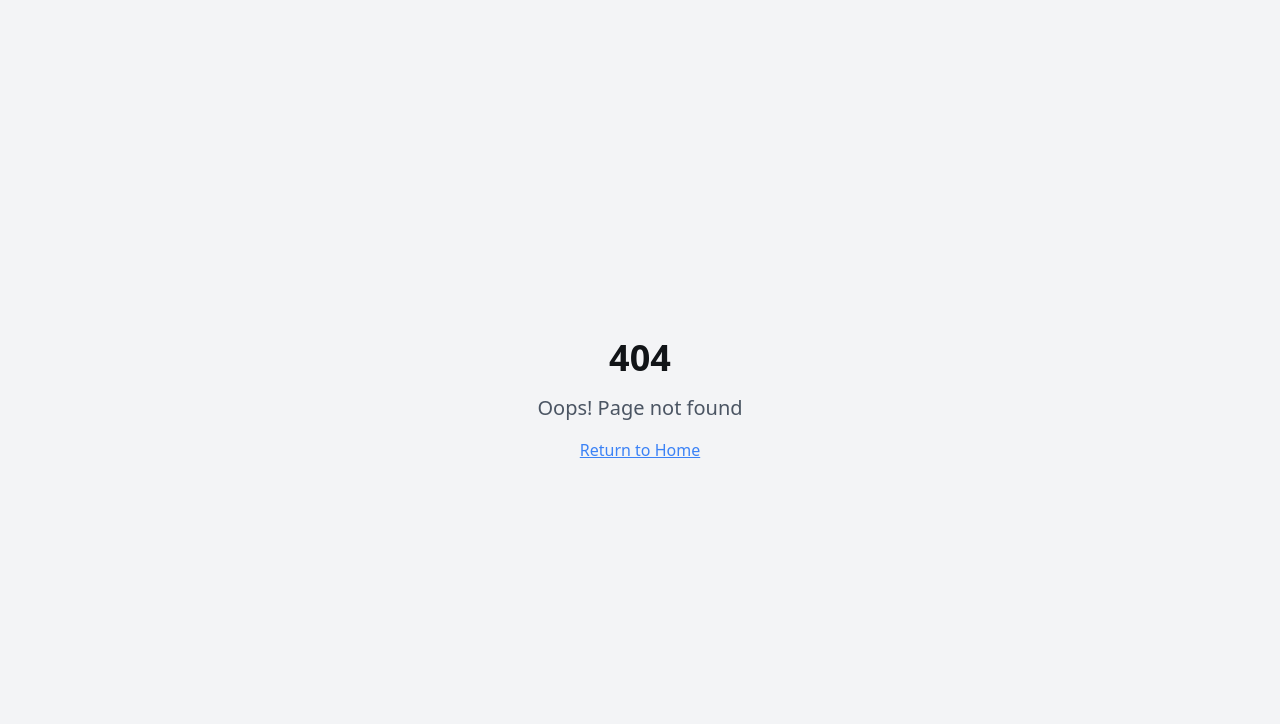
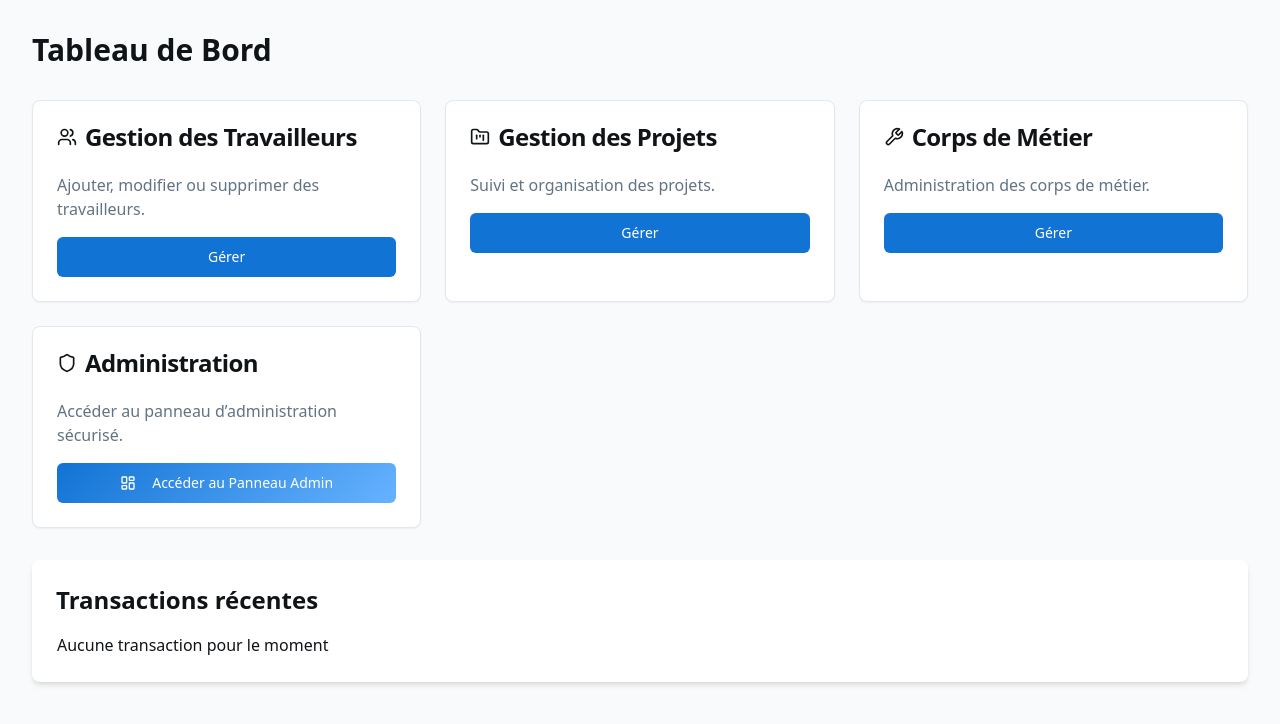
Before and after one commit to ANGE22593/Dtech-gesiton, a React (Vite) app: page /dashboard in a window 1280 px wide. Before the commit this address had no page. Shown: the top 724 px of the page. Built offline with nearby package versions, Linux system fonts and the light colour scheme.

Commit message:
Mise à jour Dashboard.tsx et App.tsx

```diff
--- a/src/App.tsx
+++ b/src/App.tsx
@@ -32,6 +32,9 @@ const App = () => {
             {/* Page d'accueil → uniquement formulaire */}
             <Route path="/" element={<Index onAddTransaction={handleAddTransaction} />} />
 
+            {/* Dashboard → transactions passées en props */}
+            <Route path="/dashboard" element={<Dashboard transactions={transactions} />} />
+
             {/* Admin */}
             <Route path="/admin-login" element={<AdminLogin />} />
             <Route path="/admin-panel" element={<AdminPanel />} />
--- a/src/pages/Dashboard.tsx
+++ b/src/pages/Dashboard.tsx
@@ -1,17 +1,22 @@
-import { useNavigate } from "react-router-dom"
-import { Card, CardHeader, CardTitle, CardContent } from "@/components/ui/card"
-import { Button } from "@/components/ui/button"
-import { Users, FolderKanban, Wrench, LayoutDashboard, Shield } from "lucide-react"
+import { useNavigate } from "react-router-dom";
+import { Card, CardHeader, CardTitle, CardContent } from "@/components/ui/card";
+import { Button } from "@/components/ui/button";
+import { Users, FolderKanban, Wrench, LayoutDashboard, Shield } from "lucide-react";
+import { Transaction } from "@/types/transaction";
 
-export default function Dashboard() {
-  const navigate = useNavigate()
+interface DashboardProps {
+  transactions: Transaction[];
+}
+
+export default function Dashboard({ transactions }: DashboardProps) {
+  const navigate = useNavigate();
 
   return (
     <div className="p-4 sm:p-8">
-      <h1 className="text-2xl font-bold mb-6">Tableau de Bord</h1>
+      <h1 className="text-3xl font-bold mb-8">Tableau de Bord</h1>
 
-      <div className="grid gap-6 md:grid-cols-2 lg:grid-cols-3">
-
+      {/* Section cartes de gestion */}
+      <div className="grid gap-6 md:grid-cols-2 lg:grid-cols-3 mb-8">
         {/* Gestion des Travailleurs */}
         <Card className="hover:shadow-lg transition-shadow">
           <CardHeader>
@@ -24,10 +29,7 @@ export default function Dashboard() {
             <p className="text-muted-foreground mb-4">
               Ajouter, modifier ou supprimer des travailleurs.
             </p>
-            <Button
-              onClick={() => navigate('/manage-workers')}
-              className="w-full"
-            >
+            <Button onClick={() => navigate('/manage-workers')} className="w-full">
               Gérer
             </Button>
           </CardContent>
@@ -45,10 +47,7 @@ export default function Dashboard() {
             <p className="text-muted-foreground mb-4">
               Suivi et organisation des projets.
             </p>
-            <Button
-              onClick={() => navigate('/manage-projects')}
-              className="w-full"
-            >
+            <Button onClick={() => navigate('/manage-projects')} className="w-full">
               Gérer
             </Button>
           </CardContent>
@@ -66,16 +65,13 @@ export default function Dashboard() {
             <p className="text-muted-foreground mb-4">
               Administration des corps de métier.
             </p>
-            <Button
-              onClick={() => navigate('/manage-trades')}
-              className="w-full"
-            >
+            <Button onClick={() => navigate('/manage-trades')} className="w-full">
               Gérer
             </Button>
           </CardContent>
         </Card>
 
-        {/* Section Administration */}
+        {/* Administration */}
         <Card className="hover:shadow-lg transition-shadow">
           <CardHeader>
             <CardTitle className="flex items-center gap-2">
@@ -89,15 +85,42 @@ export default function Dashboard() {
             </p>
             <Button
               onClick={() => navigate('/admin-login')}
-              className="w-full bg-gradient-primary hover:shadow-hover transition-all duration-300"
+              className="w-full bg-gradient-primary hover:shadow-hover transition-all duration-300 flex items-center justify-center"
             >
               <LayoutDashboard className="mr-2 h-4 w-4" />
               Accéder au Panneau Admin
             </Button>
           </CardContent>
         </Card>
+      </div>
+
+      {/* Section Transactions */}
+      <div className="bg-white p-6 rounded-lg shadow-md">
+        <h2 className="text-2xl font-semibold mb-4">Transactions récentes</h2>
+
+        {transactions.length > 0 ? (
+  transactions.map((t: Transaction) => (
+    <tr key={t.id} className="hover:bg-gray-50">
+      <td>{t.date}</td>
+      <td>{t.nom}</td>
+      <td>{t.nature}</td>
+      <td>{t.projetIntervention}</td>
+      <td>{t.impPrev}</td>
+      <td>{t.corpsDeMetiers}</td>
+      <td>{t.monnaie}</td>
+      <td>{t.debit}</td>
+      <td>{t.credit}</td>
+    </tr>
+  ))
+) : (
+  <tr>
+    <td colSpan={9} className="text-center">
+      Aucune transaction pour le moment
+    </td>
+  </tr>
+)}
 
       </div>
     </div>
-  )
+  );
 }
```
